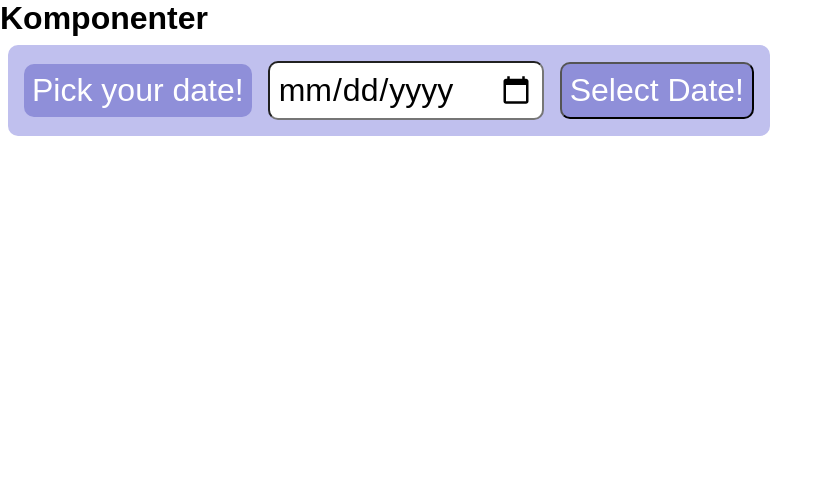
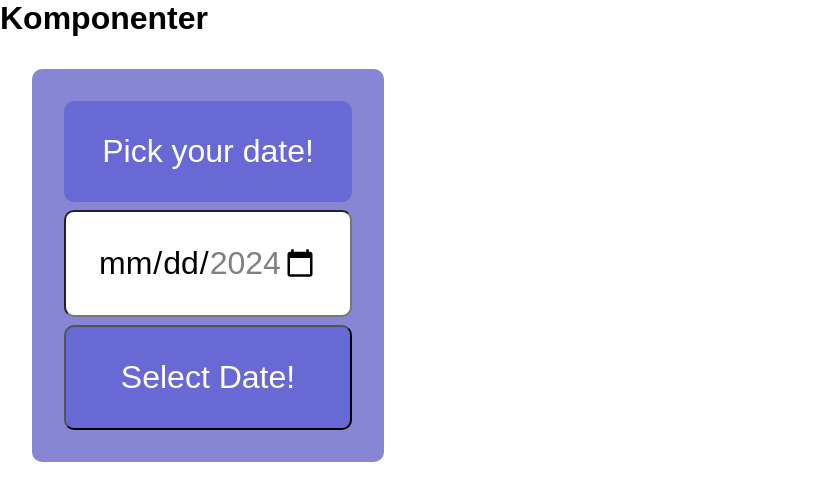
Before and after one commit to ZBajie/komponenter_Lars, a React (Vite) app: page / in a window 1280 px wide. Shown: the top 500 px of the page, without its empty margins (0-831 px from the left). Built offline with nearby package versions, Linux system fonts and the light colour scheme.

Commit message:
minDate, maxDate

```diff
--- a/src/App.tsx
+++ b/src/App.tsx
@@ -13,8 +13,10 @@ function App() {
       <DatePicker
         header={"Pick your date!"}
         buttonText="Select Date!"
+        minDate="2024-04-10"
+        maxDate="2024-05-14"
         setDateChosed={setDateChosed}
-        datePickerStyleRow={true}
+        datePickerStyleRow={false}
       />
       <p>{date}</p>
     </>
--- a/src/components/DatePicker/DatePicker.scss
+++ b/src/components/DatePicker/DatePicker.scss
@@ -19,10 +19,18 @@
     font-size: $font-size-secondary;
     padding: $padding-secondary;
     border-radius: $border-radius-primary;
+    &:hover {
+      cursor: pointer;
+    }
   }
-  input[type="date"]:hover {
-    cursor: pointer;
+
+  [type="date"]::-webkit-calendar-picker-indicator {
+    &:hover {
+      cursor: pointer;
+      background-color: opacity($color: 60%);
+    }
   }
+
   button {
     background-color: $background-color-button-primary;
     color: $color-secondary;
@@ -31,9 +39,10 @@
     margin-top: $margin-primary;
     padding: $padding-secondary;
     border-radius: $border-radius-primary;
-  }
-  button:hover {
-    cursor: pointer;
+
+    &:hover {
+      cursor: pointer;
+    }
   }
 }
 .datePickerStyleRow {
--- a/src/components/DatePicker/DatePicker.tsx
+++ b/src/components/DatePicker/DatePicker.tsx
@@ -3,6 +3,8 @@ import { useState } from "react"
 export type DatePickerTypes = {
   header: string
   buttonText: string
+  minDate: string
+  maxDate: string
   setDateChosed: (date: string) => void
   datePickerStyleRow: boolean
 }
@@ -10,15 +12,12 @@ export type DatePickerTypes = {
 const DatePicker: React.FC<DatePickerTypes> = ({
   header,
   buttonText,
+  minDate,
+  maxDate,
   setDateChosed,
   datePickerStyleRow,
 }) => {
-  const todayDate = new Date()
-  const today = `${todayDate.getFullYear()}-${
-    todayDate.getMonth() + 1
-  }-${todayDate.getDate()}`
-
-  const [date, setDate] = useState(today)
+  const [date, setDate] = useState("")
 
   const dateChosed = () => {
     setDateChosed(date)
@@ -32,7 +31,8 @@ const DatePicker: React.FC<DatePickerTypes> = ({
         type="date"
         name="datePicker"
         id="DatePicker"
-        value={date}
+        min={minDate}
+        max={maxDate}
         onChange={(e) => setDate(e.target.value)}
       />
       <button onClick={dateChosed}>{buttonText}</button>
--- a/src/style/abstracts/_colors.scss
+++ b/src/style/abstracts/_colors.scss
@@ -1,6 +1,6 @@
 $background-color-primary: blue;
-$background-color-secondary: rgb(192, 192, 238);
+$background-color-secondary: rgb(134, 134, 212);
 
-$background-color-button-primary: rgb(143, 143, 217);
+$background-color-button-primary: rgb(105, 105, 213);
 
 $color-secondary: rgb(255, 255, 255);
```
